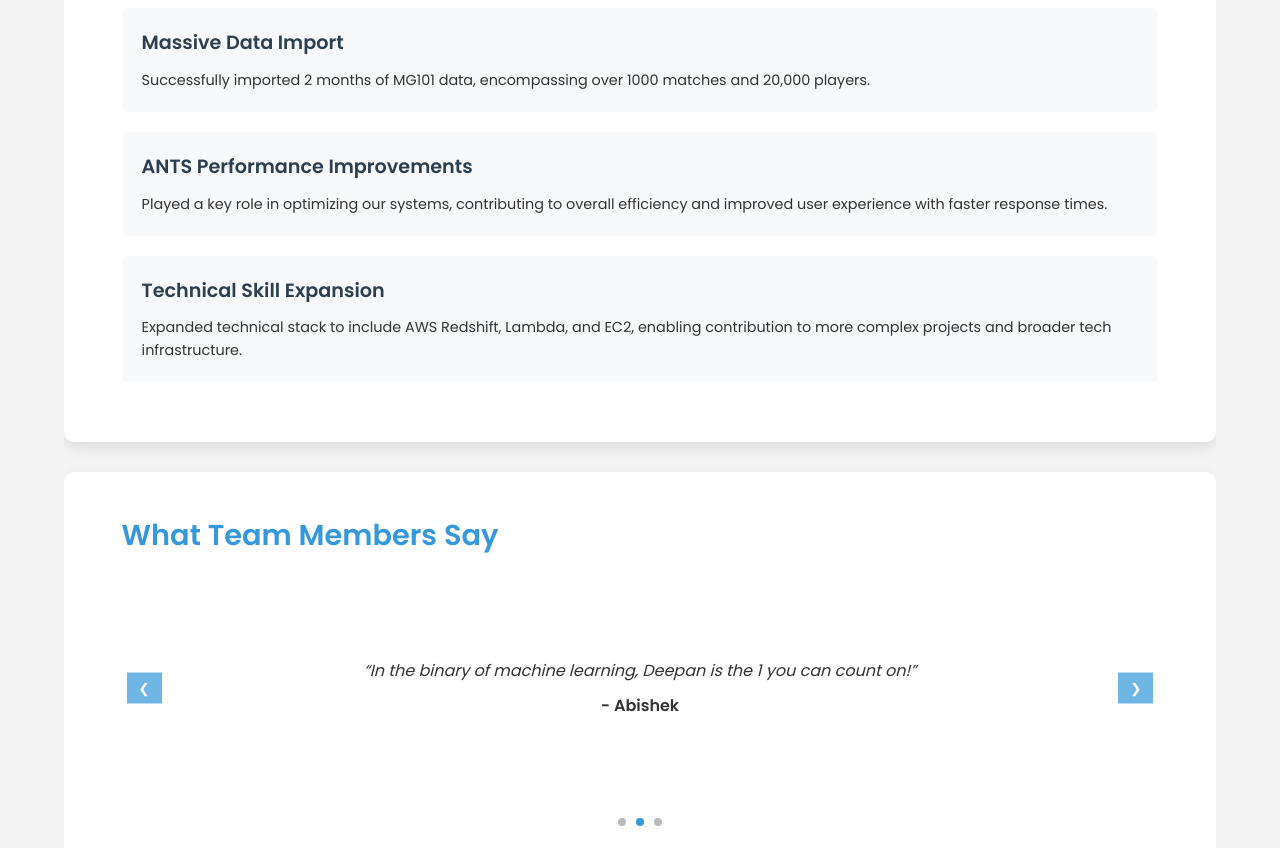
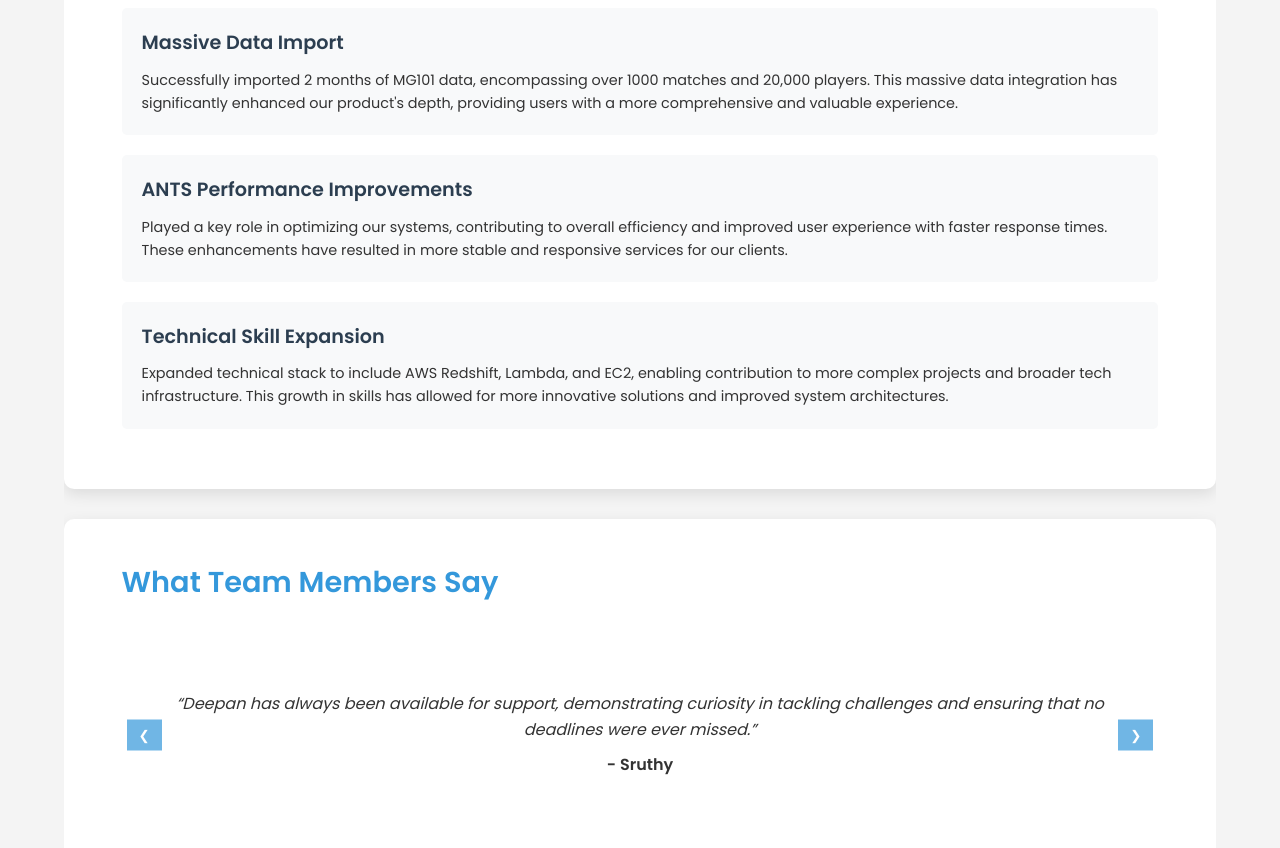
Before and after one commit to deepan-py/deepan-standout-performer.github.io, a plain HTML site: page index.html in a window 1280 px wide. Shown: the part 540-1388 px from the top of the page. Drawn offline with Linux system fonts and the light colour scheme.

Commit message:
Update index.html

```diff
--- a/index.html
+++ b/index.html
@@ -31,21 +31,21 @@
         <section id="achievements" class="section">
             <h2>Key Achievements</h2>
             <ul class="achievement-list">
-                <li class="achievement-item" onclick="toggleAchievement(this)">
+                <li class="achievement-item">
                     <h3>Fantasy Points and Credits API</h3>
                     <p>Developed the Fantasy Points and Credits API, a core component for our cricketapi customers (most of our customers build fantasy apps), which helped migrate fantasy systems to ANTS and achieved 80% faster performance in Fantasy APIs.</p>
                 </li>
-                <li class="achievement-item" onclick="toggleAchievement(this)">
+                <li class="achievement-item">
                     <h3>Massive Data Import</h3>
-                    <p>Successfully imported 2 months of MG101 data, encompassing over 1000 matches and 20,000 players.</p>
+                    <p>Successfully imported 2 months of MG101 data, encompassing over 1000 matches and 20,000 players. This massive data integration has significantly enhanced our product's depth, providing users with a more comprehensive and valuable experience.</p>
                 </li>
-                <li class="achievement-item" onclick="toggleAchievement(this)">
+                <li class="achievement-item">
                     <h3>ANTS Performance Improvements</h3>
-                    <p>Played a key role in optimizing our systems, contributing to overall efficiency and improved user experience with faster response times.</p>
+                    <p>Played a key role in optimizing our systems, contributing to overall efficiency and improved user experience with faster response times. These enhancements have resulted in more stable and responsive services for our clients.</p>
                 </li>
-                <li class="achievement-item" onclick="toggleAchievement(this)">
+                <li class="achievement-item">
                     <h3>Technical Skill Expansion</h3>
-                    <p>Expanded technical stack to include AWS Redshift, Lambda, and EC2, enabling contribution to more complex projects and broader tech infrastructure.</p>
+                    <p>Expanded technical stack to include AWS Redshift, Lambda, and EC2, enabling contribution to more complex projects and broader tech infrastructure. This growth in skills has allowed for more innovative solutions and improved system architectures.</p>
                 </li>
             </ul>
         </section>
@@ -171,23 +171,6 @@
             dots[currentTestimonial].classList.add('active');
         }
 
-        // Check if achievements are truncated and add expand functionality
-        function initializeAchievements() {
-            const achievements = document.querySelectorAll('.achievement-item');
-            achievements.forEach(achievement => {
-                const content = achievement.querySelector('p');
-                if (content.scrollHeight > content.clientHeight) {
-                    achievement.classList.add('expandable');
-                    achievement.addEventListener('click', () => toggleAchievement(achievement));
-                }
-            });
-        }
-
-        // Toggle achievement expansion
-        function toggleAchievement(element) {
-            element.classList.toggle('expanded');
-        }
-
         // Initialize achievements after the page loads
         window.addEventListener('load', initializeAchievements);
 
```
